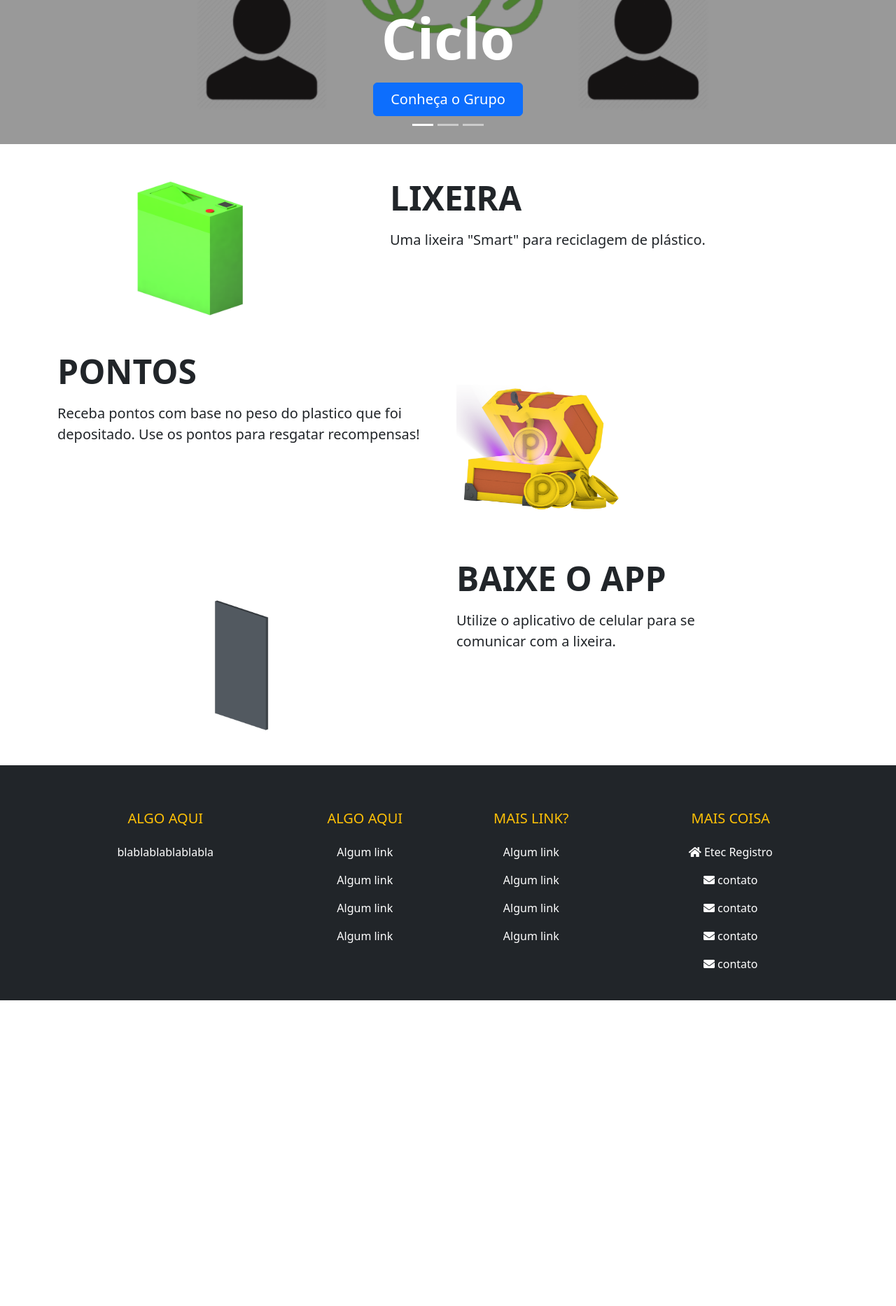
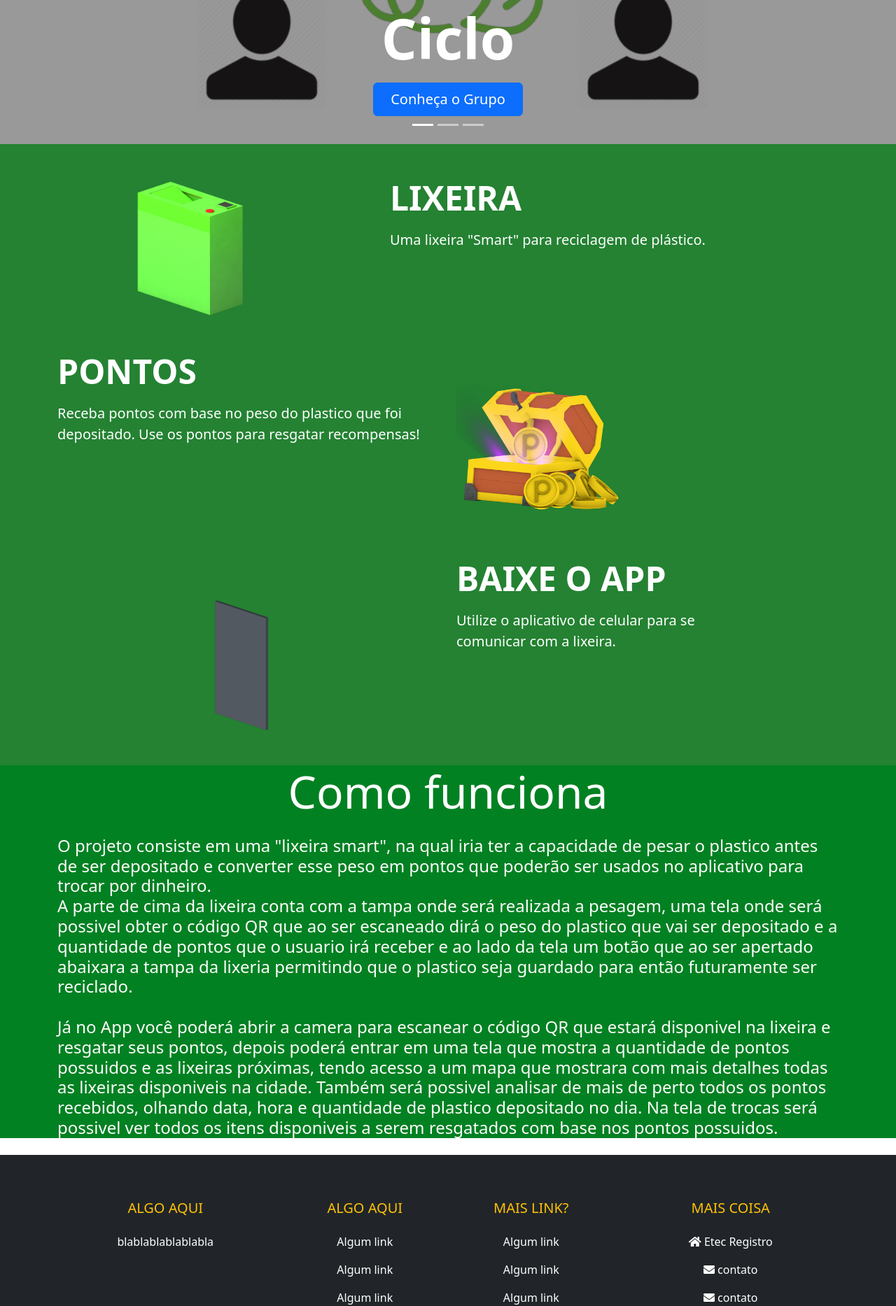
Before and after one commit to Grupo-Ciclo/Site-Ciclo, a PHP site: page / in a window 1280 px wide. Shown: the part 326-2193 px from the top of the page at 70% size. Before the commit the page ends 1756 px from the top, so only its background shows below. Run offline with PHP 8.4, Linux system fonts and the light colour scheme; some libraries are stand-ins or nearby versions.

Commit message:
ijhsdfhg

```diff
--- a/views/css/style.css
+++ b/views/css/style.css
@@ -2,6 +2,9 @@
     margin: 0;
     padding: 0;
     box-sizing: border-box;
+}
+.bgg2{
+    background-color: #028122;
 }
 .bg{
     background-color: #248232;
--- a/views/index.php
+++ b/views/index.php
@@ -53,21 +53,23 @@ include("blades/header.php");
 </div>
 <!--CARROSSEL-->
 
-<div class="container">
+
+<div class="bg">
+  <div class="container">
   <div class="row justify-content-center">
     <div class="col-4">
       <img src="imgs/corpo/Parallel.png" alt="Imagem"  height="200px"  class=" mt-5 mb-5" style="">
     </div>
     <div class="col-md-6 mt-5">
-      <h2 class=" display-5 fw-bolder text-uppercase">Lixeira</h2>
-      <p class="mt-3 fs-5">Uma lixeira "Smart" para reciclagem de plástico.</p>
+      <h2 class=" display-5 fw-bolder text-white text-uppercase">Lixeira</h2>
+      <p class="mt-3 text-white fs-5">Uma lixeira "Smart" para reciclagem de plástico.</p>
     </div>
   </div>
 
   <div class="row justify-content-center">
     <div class="col-6">
-      <h2 class=" display-5 fw-bolder text-uppercase">Pontos</h2>
-      <p class="mt-3 fs-5">Receba pontos com base no peso do plastico que foi depositado. Use os pontos para resgatar recompensas!</p>
+      <h2 class=" display-5 fw-bolder text-white text-uppercase">Pontos</h2>
+      <p class="mt-3 text-white fs-5">Receba pontos com base no peso do plastico que foi depositado. Use os pontos para resgatar recompensas!</p>
     </div>
     <div class="col-md-6">
       <img src="imgs/corpo/Points_Parallel0060.png" alt="Imagem"  height="200px"  class="mt-5 mb-5">
@@ -79,12 +81,23 @@ include("blades/header.php");
       <img src="imgs/corpo/celular_tmp.png" alt="Imagem"  height="200px"  class="mt-5 mb-5">
     </div>
     <div class="col-4">
-      <h2 class=" display-5 fw-bolder text-uppercase">Baixe o APP</h2>
-      <p class="mt-3 fs-5">Utilize o aplicativo de celular para se comunicar com a lixeira.</p>
+      <h2 class=" display-5 fw-bolder text-white text-uppercase">Baixe o APP</h2>
+      <p class="mt-3 text-white fs-5">Utilize o aplicativo de celular para se comunicar com a lixeira.</p>
     </div>
+  </div>
   </div>
 </div>
 
+<div class="bgg2">
+  <div class="container">
+    <h2 class="text-center destaque-txt mb-4 display-3 text-white">Como funciona</h2>
+    <h4 class="text-white mb-4">
+        O projeto consiste em uma "lixeira smart", na qual iria ter a capacidade de pesar o plastico antes de ser depositado e converter esse peso em pontos que poderão ser usados no aplicativo para trocar por dinheiro. <br>
+        A parte de cima da lixeira conta com a tampa onde será realizada a pesagem, uma tela onde será possivel obter o código QR que ao ser escaneado dirá o peso do plastico que vai ser depositado e a quantidade de pontos que o usuario irá receber e ao lado da tela um botão que ao ser apertado abaixara a tampa da lixeria permitindo que o plastico seja guardado para então futuramente ser reciclado.<br><br>
+        Já no App você poderá abrir a camera para escanear o código QR que estará disponivel na lixeira e resgatar seus pontos, depois poderá entrar em uma tela que mostra a quantidade de pontos possuidos e as lixeiras próximas, tendo acesso a um mapa que mostrara com mais detalhes todas as lixeiras disponiveis na cidade. Também será possivel analisar de mais de perto todos os pontos recebidos, olhando data, hora e quantidade de plastico depositado no dia. Na tela de trocas será possivel ver todos os itens disponiveis a serem resgatados com base nos pontos possuidos.
+      </h4>
+  </div>
+</div>
 
 
 
```
Also changed, not shown: views/imgs/corpo/Texto_CicloBr (1).png (added).
